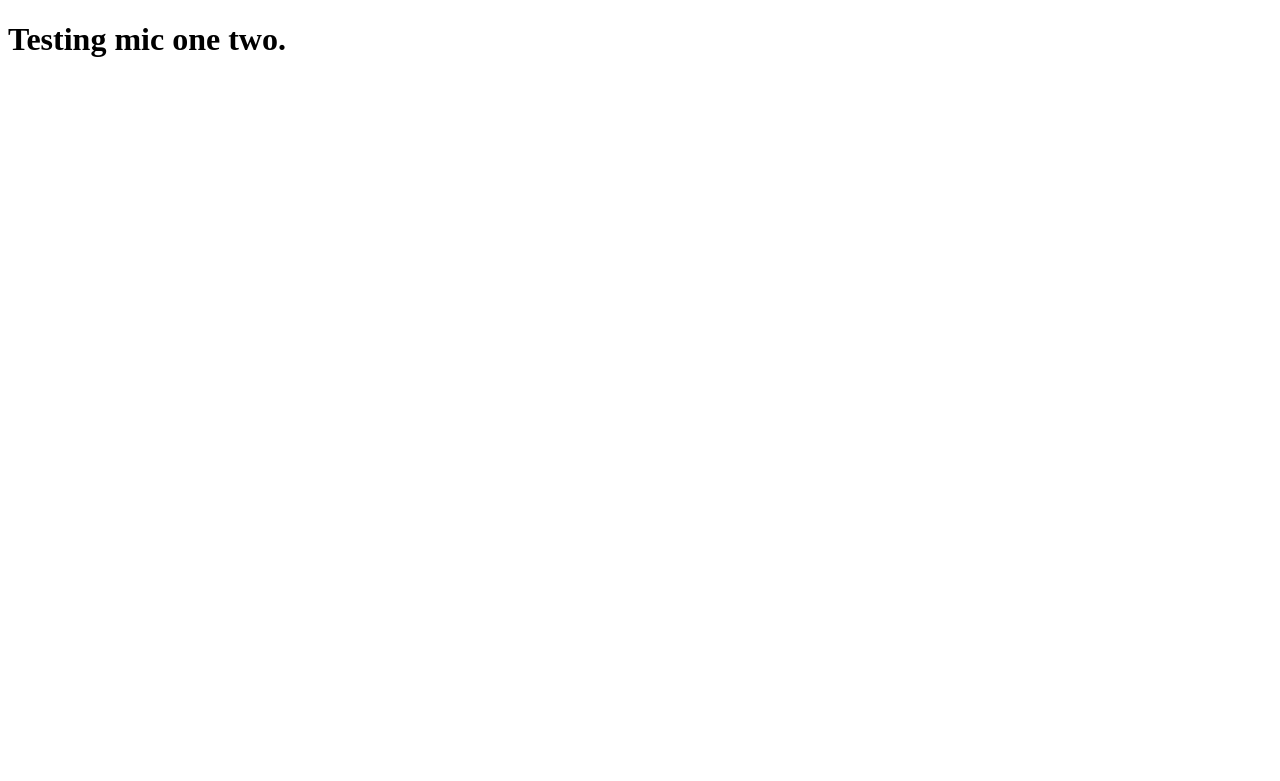
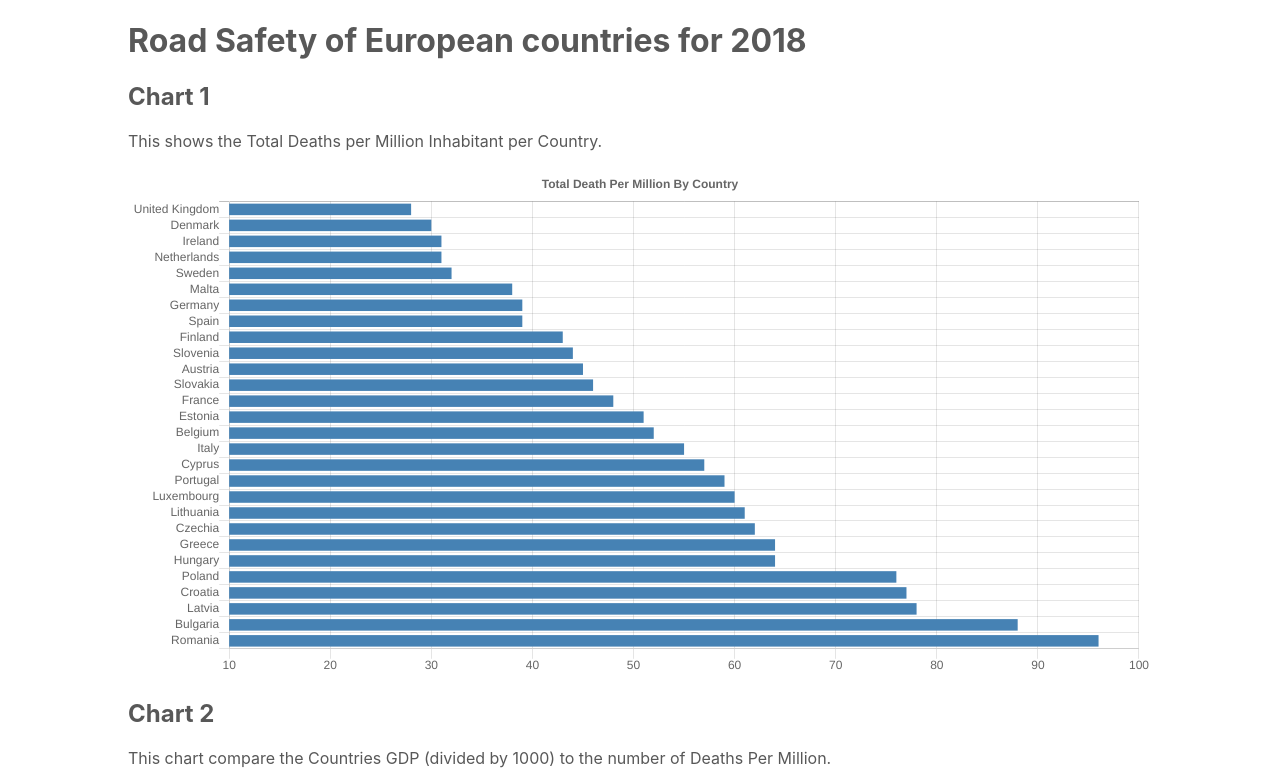
Before and after one commit to phacic/datopian_data_wrangling, a plain HTML site: page index.html in a window 1280 px wide. Shown: the top 781 px of the page. Drawn offline with nearby package versions, Linux system fonts and the light colour scheme.

Commit message:
updated index.html

```diff
--- a/data_with_headers.csv
+++ b/data_with_headers.csv
@@ -1,8 +1,4 @@
-Country,Year,"Area
-(thousands of km2)[24]",Population in 2018[25],GDP per capita in 2018[26],"Population density
-(inhabitants per km2) in 2017[27]","Vehicle ownership
-(per thousand inhabitants) in 2016[28]",Total Road Deaths in 2018[30],"Road deaths
-per Million Inhabitants in 2018[30]"
+Country,Year,Area (thousands of km2)[24],Population in 2018[25],GDP per capita in 2018[26],Population density (inhabitants per km2) in 2017[27],Vehicle ownership (per thousand inhabitants) in 2016[28],Total Road Deaths in 2018[30],Road deaths per Million Inhabitants in 2018[30]
 United Kingdom,2018,248.5,"66,273,576","32,400",273,544,"1,825",28
 Denmark,2018,42.9,"5,781,190","47,600",137,508,175,30
 Ireland,2018,69.8,"4,830,392","59,400",70,525,146,31
--- a/index.html
+++ b/index.html
@@ -5,8 +5,184 @@
     <title>Data Wranling Challenge</title>
     <script type="text/javascript" src="https://cdnjs.cloudflare.com/ajax/libs/Chart.js/2.8.0/Chart.min.js"></script>
     <script type="text/javascript" src="https://cdnjs.cloudflare.com/ajax/libs/d3/5.7.0/d3.min.js"></script>
+    <style>
+        body {
+            font-family: -apple-system, BlinkMacSystemFont, "Segoe UI", Roboto, Ubuntu, Cantarell,
+            "Helvetica Neue", sans-serif;
+
+            margin: 0 auto;
+            width: 80%;
+            color: #585858;
+
+
+        }
+    </style>
 </head>
 <body>
-    <h1>Testing mic one two.</h1>
+    <h1>Road Safety of European countries for 2018</h1>
+    <h2>Chart 1</h2>
+    <p>
+        This shows the Total Deaths per Million Inhabitant per Country.
+    </p>
+    <canvas id="chart1"></canvas>
+    <h2>Chart 2</h2>
+    <p>
+        This chart compare the Countries GDP (divided by 1000) to the number of Deaths Per Million.
+    </p>
+    <canvas id="chart2"></canvas>
+    <h2>Chart 3</h2>
+    <p>
+        This Chart compare the Population Density to the to the number of Deaths Per Million.
+    </p>
+    <canvas id="chart3"></canvas>
+    <script>
+        const file = "data_with_headers.csv";
+
+        // convert comma separated string to integer
+        function toInt(v) {
+            v = v.replace(/,/g, '')
+            return parseInt(v)
+        }
+
+        // read data from csv file
+        d3.csv(file).then(makeChart);
+
+        function makeChart(data) {
+
+            const countries = data.map(function (d) {return d.Country});
+
+            const totalDeaths = data.map(function (d) {
+                let v = d["Total Road Deaths in 2018[30]"];
+                return toInt(v);
+            })
+
+            const populationDensity = data.map(function (d) {
+                let v = d["Population density (inhabitants per km2) in 2017[27]"];
+                return toInt(v);
+            })
+
+            const deathPerMillion = data.map(function (d) {
+                let v = d["Road deaths per Million Inhabitants in 2018[30]"];
+                return toInt(v);
+            })
+
+            const gdp = data.map(function (d) {
+                let v = d['GDP per capita in 2018[26]'];
+                return toInt(v) / 1000;
+            })
+
+            // Road death per million inhabitants
+            new Chart('chart1', {
+                type: 'horizontalBar',
+                data: {
+                    labels: countries,
+                    datasets: [
+                        {
+                            data: deathPerMillion,
+                            // borderColor: 'purple',
+                            backgroundColor: "steelBlue"
+                        }
+                    ]
+                },
+                options: {
+                    title: {
+                            display: true,
+                            text: "Total Death Per Million By Country"
+                        },
+                        legend: {
+                            display: false
+                        },
+                        scales: {
+                            xAxes: [
+                                {
+                                    ticks: {
+                                        suggestedMin: d3.min(deathPerMillion) - 10
+                                    }
+                                }
+                            ]
+                        }
+                }
+            })
+
+            // GDP vs death per million
+            new Chart('chart2', {
+                type: 'line',
+                data: {
+                    labels: countries,
+                    datasets: [
+                        {
+                            label: 'GDP per Capita * 1000',
+                            data: gdp,
+                            borderColor: "orangeRed"
+                        },
+                        {
+                            label: 'Death Per Million Inhabitants',
+                            data: deathPerMillion,
+                            borderColor: "dodgerBlue"
+                        }
+                    ]
+                },
+                options: {
+                        title: {
+                            display: true,
+                            text: "GDP Vs. Death Per Million By Country"
+                        },
+                        legend: {
+                            display: true
+                        },
+                        scales: {
+                            xAxes: [
+                                {
+                                    ticks: {
+                                        suggestedMin: d3.min(deathPerMillion) - 10
+                                    }
+                                }
+                            ]
+                        }
+                    }
+                }
+            )
+
+
+            // death vs population density
+            new Chart('chart3', {
+                type: 'line',
+                data: {
+                    labels: countries,
+                    datasets: [
+                        {
+                            label: 'Death Per Million Inhabitants',
+                            data: deathPerMillion,
+                            borderColor: "purple"
+                        },
+                        {
+                            label: 'Population Density',
+                            data: populationDensity,
+                            borderColor: "red"
+                        }
+                    ]
+                },
+                options: {
+                        title: {
+                            display: true,
+                            text: "Total Death Per Million Vs. Population Density By Country"
+                        },
+                        legend: {
+                            display: true
+                        },
+                        scales: {
+                            xAxes: [
+                                {
+                                    ticks: {
+                                        suggestedMin: d3.min(deathPerMillion) - 10
+                                    }
+                                }
+                            ]
+                        }
+                    }
+                }
+            )
+        }
+    </script>
 </body>
 </html>
```
Also changed, not shown: 4 other files.
